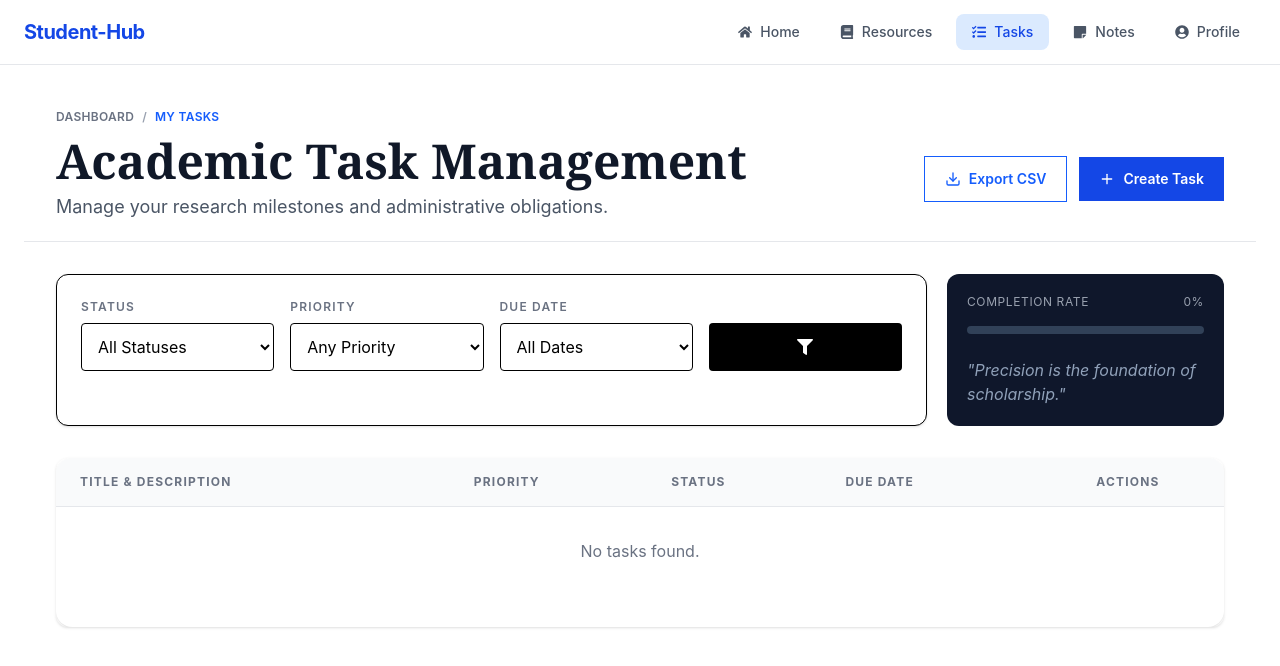
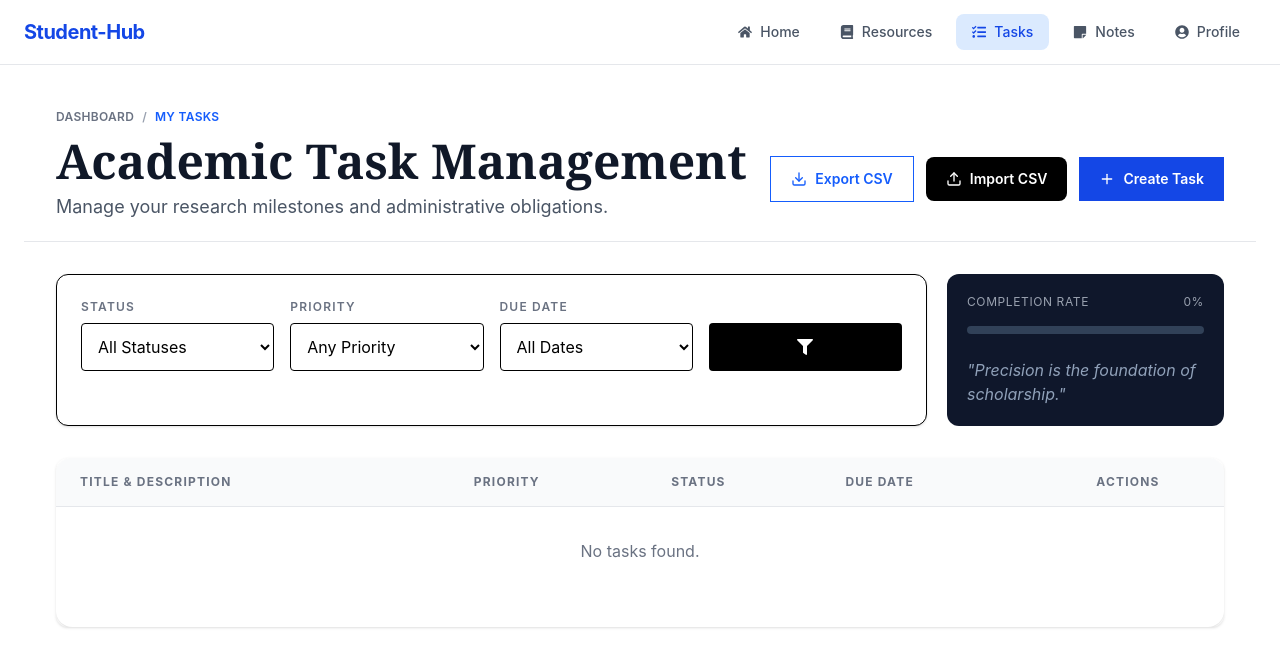
Before and after one commit to AhmedHassan-Ahmed/student-hub, a React (Vite) app: page /tasks in a window 1280 px wide. Shown: the top 666 px of the page. Built offline with nearby package versions, Linux system fonts and the light colour scheme.

Commit message:
add import to tasks

```diff
--- a/src/components/Button.jsx
+++ b/src/components/Button.jsx
@@ -6,13 +6,14 @@ const Button = ({
   ...props
 }) => {
   const variants = {
-    primary: "bg-blue-700 text-white hover:bg-blue-800 transition-all duration-500",
+    primary:
+      "bg-blue-700 text-white hover:bg-blue-800 transition-all duration-500",
     outline: "border border-blue-600 bg-white text-blue-600 hover:bg-blue-50",
   };
 
   return (
     <button
-      className={`focus:outline-0 inline-flex items-center gap-2 px-5 py-3 text-sm font-semibold transition ${variants[variant]} ${className}`}
+      className={`focus:outline-0 inline-flex w-full items-center justify-center gap-2 px-4 py-2 text-sm font-semibold transition sm:w-auto sm:px-5 sm:py-3 ${variants[variant]} ${className}`}
       {...props}
       onClick={onclick}
     >
--- a/src/components/TasksCard.jsx
+++ b/src/components/TasksCard.jsx
@@ -2,6 +2,7 @@ import { FaEllipsisV, FaFilter, FaTrash } from "react-icons/fa";
 import { useState } from "react";
 import { motion } from "framer-motion";
 import getDateLabel from "../functions/getDateLabel";
+import { Fragment } from "react";
 
 const badgeColors = {
   Urgent: "bg-red-100 text-red-600",
@@ -184,7 +185,7 @@ export default function TaskTable({ deletingId, tasksupdate, deleteTask }) {
                     index === 0 || previousTask.dueDate !== task.dueDate;
 
                   return (
-                    <>
+                    <Fragment key={task.id}>
                       {showDate && (
                         <tr key={`date-${task.dueDate}`}>
                           <td colSpan={5} className="bg-gray-50 px-6 py-3">
@@ -286,7 +287,7 @@ export default function TaskTable({ deletingId, tasksupdate, deleteTask }) {
                           </div>
                         </td>
                       </motion.tr>
-                    </>
+                    </Fragment>
                   );
                 })
               )}
--- /dev/null
+++ b/src/components/UploadButton.jsx
@@ -0,0 +1,38 @@
+import { Upload } from "lucide-react";
+import { useRef } from "react";
+
+function UploadButton({ onUpload }) {
+  const fileInputRef = useRef(null);
+
+  const handleChange = (e) => {
+    const file = e.target.files[0];
+
+    if (!file) return;
+
+    onUpload(file);
+
+    e.target.value = "";
+  };
+
+  return (
+    <>
+      <button
+        onClick={() => fileInputRef.current.click()}
+        className="inline-flex w-full items-center justify-center gap-2 rounded-lg bg-black px-4 py-2 text-sm font-semibold text-white transition hover:bg-gray-800 sm:w-auto sm:px-5 sm:py-3"
+      >
+        <Upload className="h-4 w-4 shrink-0" />
+        <span>Import CSV</span>
+      </button>
+
+      <input
+        ref={fileInputRef}
+        type="file"
+        accept=".csv"
+        hidden
+        onChange={handleChange}
+      />
+    </>
+  );
+}
+
+export default UploadButton;
--- a/src/functions/exportCSV.js
+++ b/src/functions/exportCSV.js
@@ -21,9 +21,8 @@ const exportCSV = () => {
     task.dueDate,
     task.priority,
     task.status,
-    task.completed ? "Yes" : "No",
+    task.completed ? true : false,
   ]);
-
   const csv = [
     headers.join(","),
     ...rows.map((row) =>
--- a/src/pages/Tasks.jsx
+++ b/src/pages/Tasks.jsx
@@ -6,6 +6,7 @@ import { useState } from "react";
 import exportCSV from "../functions/exportCSV";
 import { v4 as uuidv4 } from "uuid";
 import PageMainHeader from "../components/PageMainHeader";
+import UploadButton from "../components/UploadButton";
 
 export default function Tasks() {
   const [deletingId, setDeletingId] = useState(null);
@@ -62,6 +63,40 @@ export default function Tasks() {
     e.target.reset();
   };
 
+  const handleUpload = (file) => {
+    const reader = new FileReader();
+
+    reader.onload = (event) => {
+      const csv = event.target.result;
+
+      const rows = csv.trim().split("\n");
+      const clean = (value) => value.trim().replace(/^"|"$/g, "");
+
+      const tasks = rows.slice(1).map((row) => {
+        const [title, description, dueDate, priority, status, completed] = row
+          .split(",")
+          .map(clean);
+
+        return {
+          id: uuidv4(),
+          title,
+          description,
+          priority,
+          dueDate,
+          status,
+          completed: completed === "true",
+        };
+      });
+
+      const updated = [...updatetasks, ...tasks];
+
+      settasks(updated);
+      localStorage.setItem("Tasks", JSON.stringify(updated));
+    };
+
+    reader.readAsText(file);
+  };
+
   return (
     <>
       <PageMainHeader
@@ -73,6 +108,8 @@ export default function Tasks() {
           <Download className="w-4 h-4" />
           Export CSV
         </Button>
+
+        <UploadButton onUpload={handleUpload} />
 
         <TaskPopup
           isOpen={isOpen}
```
